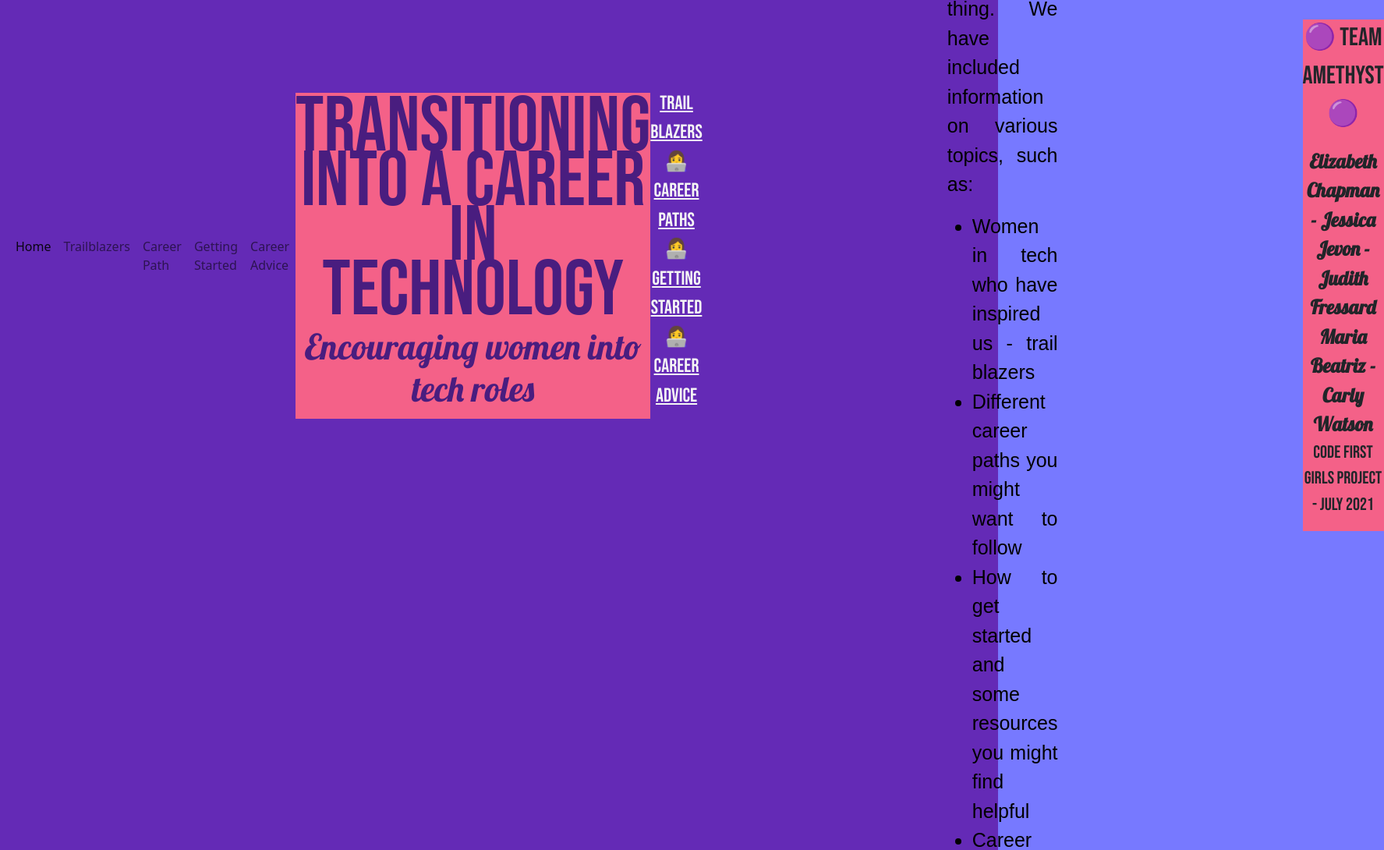
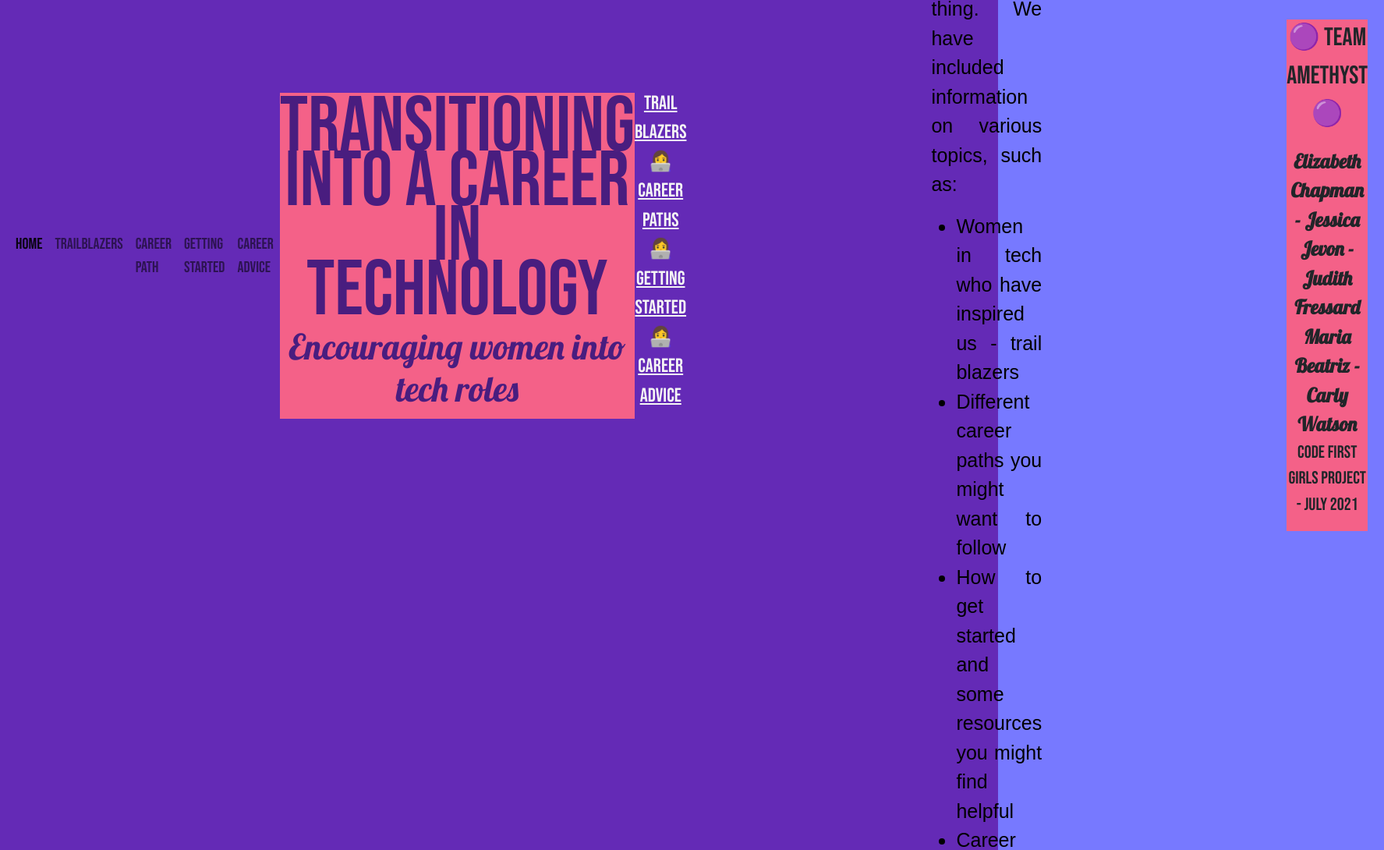
Before and after one commit to CarlyLeanne/Project, a plain HTML site: page index.html in a window 1280 px wide. Shown: the part 705-1795 px from the top of the page at 78% size, 1775 px wide, since content can reach past the window. Drawn offline with nearby package versions, Linux system fonts and the light colour scheme.

Commit message:
Update 2

```diff
--- a/CSS/style.css
+++ b/CSS/style.css
@@ -33,6 +33,13 @@ body {
 .homeButton {
     margin-left: 25px;
     margin-top: 0%;
+}
+
+.navbar-nav{
+    display: flex;
+    font-family: 'Bebas Neue', cursive;
+    font-size: 20px;
+    color: #ffff;
 }
 
 h1 {
--- a/Career Advice Page/Project/css/main.css
+++ b/Career Advice Page/Project/css/main.css
@@ -1,6 +1,13 @@
 body {
     background-color: #F46188
     ;
+}
+
+.navbar-nav{
+    display: flex;
+    font-family: 'Bebas Neue', cursive;
+    font-size: 20px;
+    color: #ffff;
 }
 
 nav {
--- a/careerpaths.css
+++ b/careerpaths.css
@@ -103,3 +103,10 @@ img {
     padding: 5px;
     margin: 5px;
 }
+
+.navbar-nav{
+    display: flex;
+    font-family: 'Bebas Neue', cursive;
+    font-size: 20px;
+    color: #ffff;
+}
```
